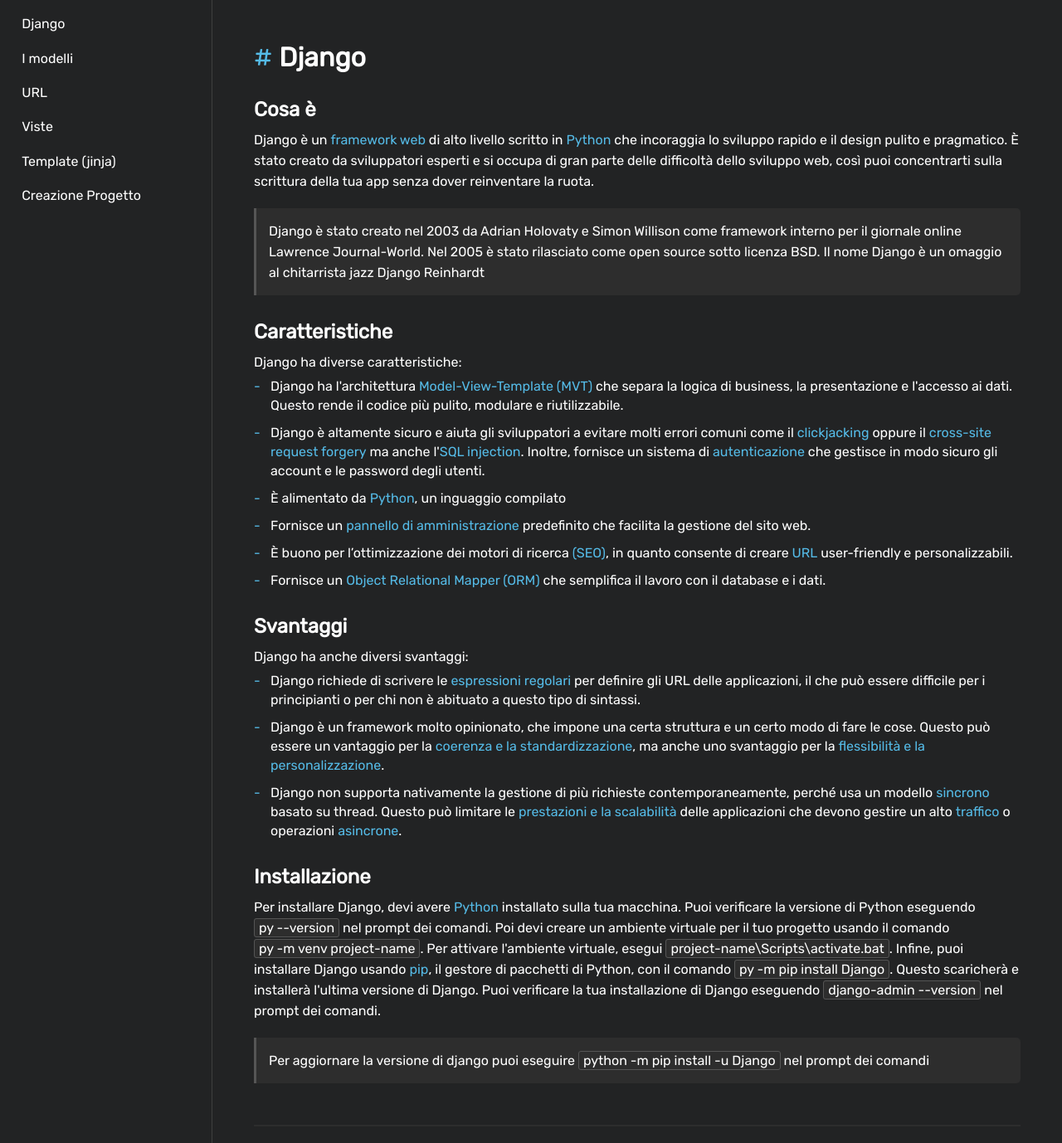
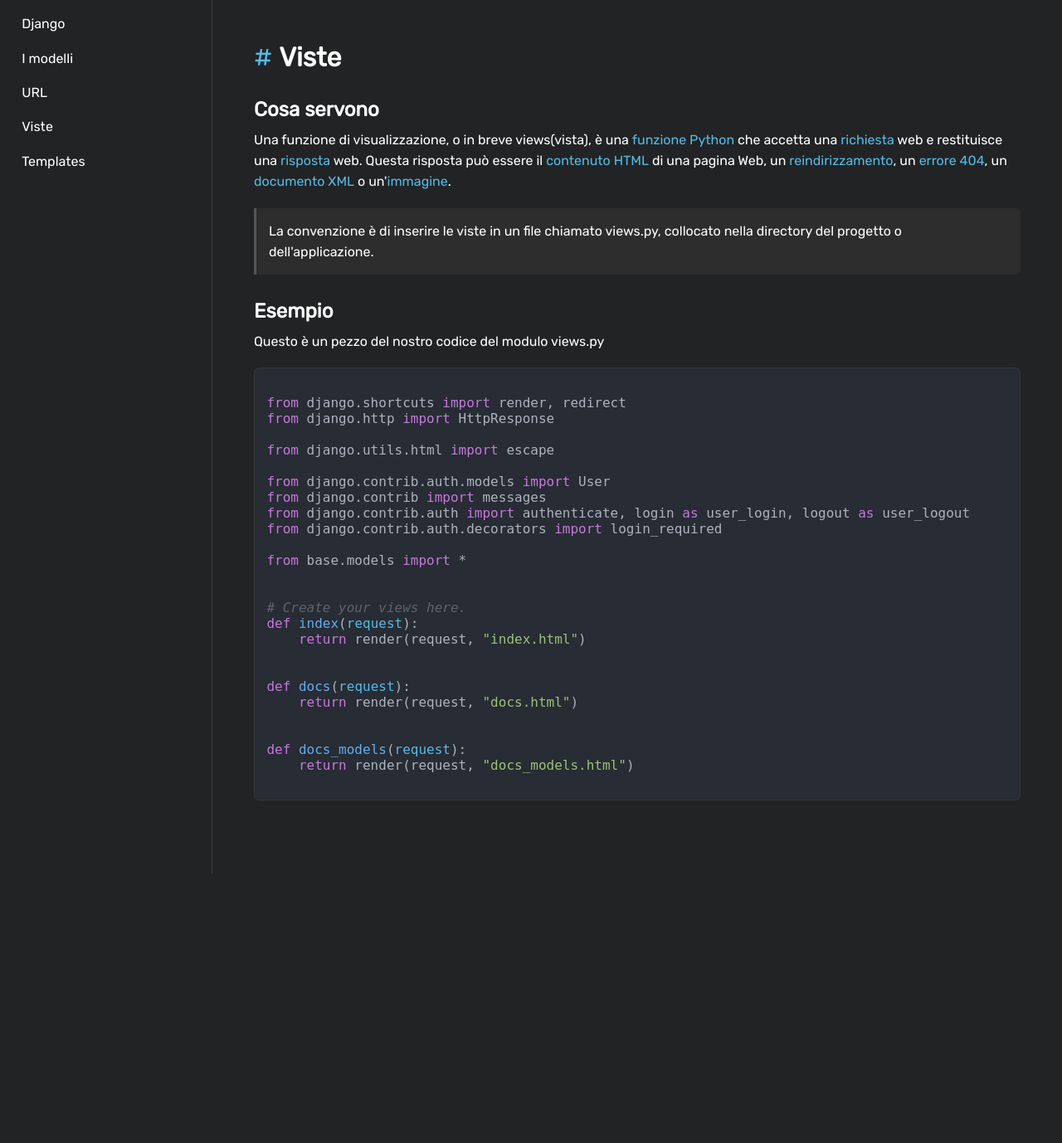
Before and after one commit to Maruchero/WBMaster, a Django app: page /docs/views/ in a window 1280 px wide. Shown: the part 48-1426 px from the top of the page at 83% size. After the commit the page ends 1101 px from the top, so only its background shows below. Run offline with Django 4.2, Linux system fonts and the light colour scheme; some libraries are stand-ins or nearby versions.

Commit message:
Templates
Siuuuuuuuuum

```diff
--- a/base/urls.py
+++ b/base/urls.py
@@ -21,8 +21,8 @@
     path("docs/django/", views.docs, name="docs_django"),
     path("docs/models/", views.docs_models, name="docs_models"),
     path("docs/urls/", views.docs_urls, name="docs_urls"),
-    path("docs/views/", views.docs, name="docs_views"),
-    path("docs/templates/", views.docs, name="docs_templates"),
+    path("docs/views/", views.docs_views, name="docs_views"),
+    path("docs/templates/", views.docs_templates, name="docs_templates"),
 ]
 
 if settings.DEBUG:
--- a/base/views.py
+++ b/base/views.py
@@ -26,6 +26,11 @@
 def docs_urls(request):
     return render(request, "docs_urls.html")
 
+def docs_views(request):
+    return render(request, "docs_views.html")
+
+def docs_templates(request):
+    return render(request, "docs_templates.html")
 
 def logout(request):
     user_logout(request)
--- a/static/css/docs.css
+++ b/static/css/docs.css
@@ -40,7 +40,6 @@
 
 .right .section {
   padding: 30px 0;
-  border-bottom: 2px solid var(--dark);
 }
 
 .right h1 {
--- a/templates/docs_urls.html
+++ b/templates/docs_urls.html
@@ -111,5 +111,6 @@
     urlpatterns += static(settings.MEDIA_URL, document_root=settings.MEDIA_ROOT)
 
     </code>
+    </pre>
 
     {% endblock docs_content %}
--- /dev/null
+++ b/templates/docs_views.html
@@ -0,0 +1,54 @@
+{% extends 'template_docs.html' %}
+
+{% block docs_content %}
+
+<div class="section" id="django">
+    <h1><span># </span>Viste</h1>
+
+    <h2>Cosa servono</h2>
+
+    <p>Una funzione di visualizzazione, o in breve views(vista), è una <span>funzione Python</span> che accetta una <span>richiesta</span> web e
+        restituisce una <span>risposta</span> web. Questa risposta può essere il <span>contenuto HTML</span> di una pagina Web, un
+        <span>reindirizzamento</span>, un <span>errore 404</span>, un <span>documento XML</span> o un'<span>immagine</span>.
+    </p>
+
+    <section>
+        La convenzione è di inserire le viste in un file
+        chiamato views.py, collocato nella directory del progetto o dell'applicazione.
+    </section>
+
+        <!-- Esempio di codice -->
+    <h2>Esempio</h2>
+
+    <p>Questo è un pezzo del nostro codice del modulo views.py</p>
+
+    <pre>
+    <code class="python">
+from django.shortcuts import render, redirect
+from django.http import HttpResponse
+
+from django.utils.html import escape
+
+from django.contrib.auth.models import User
+from django.contrib import messages
+from django.contrib.auth import authenticate, login as user_login, logout as user_logout
+from django.contrib.auth.decorators import login_required
+
+from base.models import *
+
+
+# Create your views here.
+def index(request):
+    return render(request, "index.html")
+
+
+def docs(request):
+    return render(request, "docs.html")
+
+
+def docs_models(request):
+    return render(request, "docs_models.html")
+    </code>
+    </pre>
+
+    {% endblock docs_content %}
--- a/templates/template_docs.html
+++ b/templates/template_docs.html
@@ -22,8 +22,7 @@
     <a href="/docs/models/">I modelli</a>
     <a href="/docs/urls/">URL</a>
     <a href="/docs/views/">Viste</a>
-    <a href="/docs/templates/">Template (jinja)</a>
-    <a href="/docs/quickstart/">Creazione Progetto</a>
+    <a href="/docs/templates/">Templates</a>
   </div>
 
   <div class="right">
```
Also changed, not shown: templates/docs_templates.html (added, +78 -0 lines).
